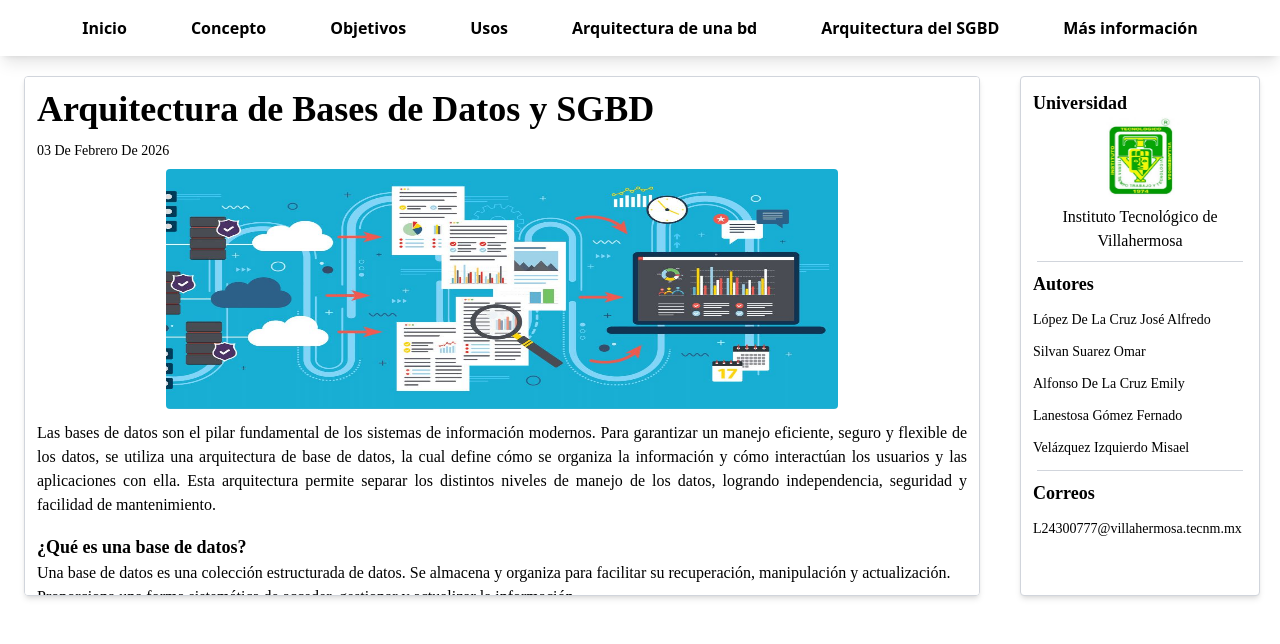
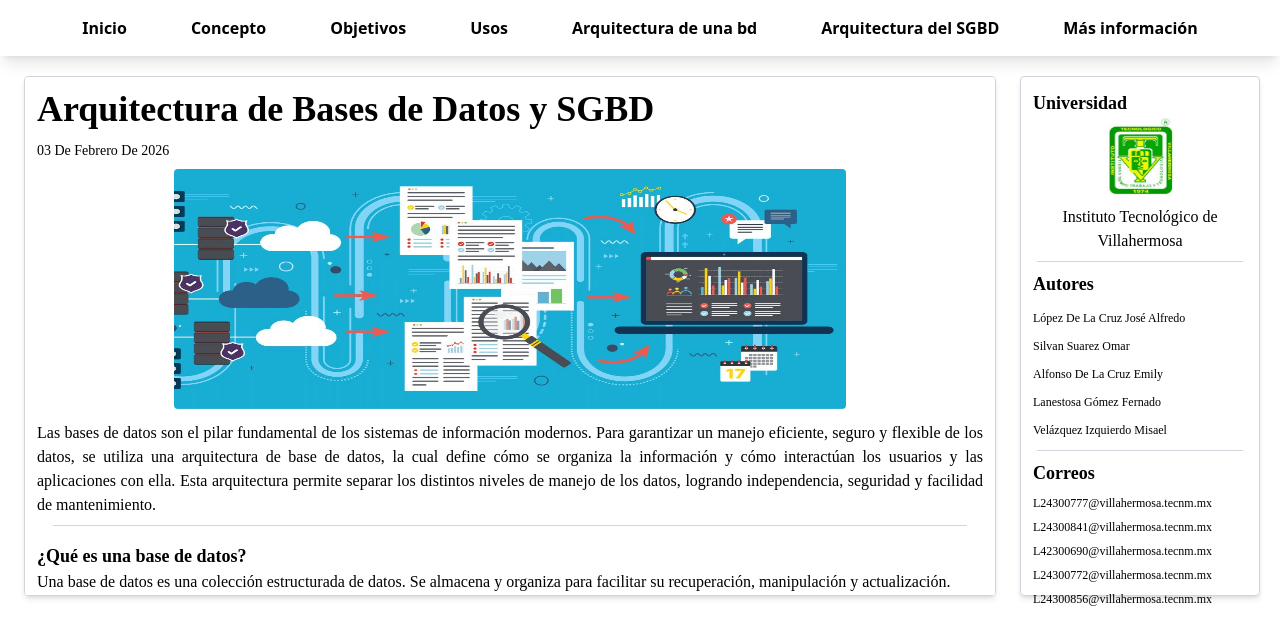
Before and after one commit to AlfreGood20/Articulo-blog, a SvelteKit app: page / in a window 1280 px wide. Shown: the top 644 px of the page. Built offline with nearby package versions, Linux system fonts and the light colour scheme.

Commit message:
ARTICULO TERMINADO

```diff
--- a/src/routes/+page.svelte
+++ b/src/routes/+page.svelte
@@ -2,7 +2,7 @@
     let abierto = false;
 </script>
 
-<nav class="w-full p-2 md:p-0 shadow-lg font-bold">
+<nav class="w-full md:p-0 shadow-lg font-bold">
 
     <button class="md:hidden p-2 cursor-pointer" on:click={() => (abierto = !abierto)} aria-label="Abrir menú">
 
@@ -38,13 +38,13 @@
         </li>
         <hr>
         <li>
-            <a href='#inicio' on:click={() => alert("PROXIMAMENTE MAS INFORMACIÓN")}  class=" p-2 hover:bg-gray-200 rounded">Más información</a>
+            <a href='#' on:click={() => alert("PROXIMAMENTE MAS INFORMACIÓN")}  class=" p-2 hover:bg-gray-200 rounded">Más información</a>
         </li>
     </ul>
 </nav>
 
 <!--NOTAS Y INFORMCION-->
-<div class="flex-1 md:flex gap-6 flex-row md:h-[530px]">
+<div class="flex-1 md:flex gap-2 flex-row md:h-[530px]">
 
     <section class="flex-1 md:h-130 bg-white shadow-md m-2 md:mt-5 md:ml-6 rounded border border-gray-300 font-['Times_New_Roman'] overflow-y-auto">
 
@@ -66,6 +66,8 @@
                     logrando independencia, seguridad y facilidad de mantenimiento.
                 </p>
 
+                <hr class="my-2 mx-4  border-gray-300">
+
                 <h3 id="concepto" class="font-bold text-lg mt-4">¿Qué es una base de datos?</h3>
                 <p>
                     Una base de datos es una colección estructurada de datos. Se almacena y
@@ -79,6 +81,8 @@
                     <li>El sistema de gestión de bases de datos (SGBD) que facilita el acceso y la manipulación de los datos</li>
                     <li>La aplicación de base de datos que sirve como interfaz entre los usuarios y la base de datos.</li>
                 </ol>
+
+                <hr class="my-2 mx-4  border-gray-300">
 
                 <h3 id="objetivos" class="font-bold text-lg mt-4">Objetivos</h3>
 
@@ -140,6 +144,8 @@
                     </li>
                 </ol>
 
+                <hr class="my-2 mx-4  border-gray-300">
+
                 <h3 id="artBD" class="font-bold mt-5 text-lg">Niveles de la arquitectura de una base de datos</h3>
                 <p>La arquitectura de bases de datos se organiza en tres niveles, conocidos como la arquitectura de tres esquemas (ANSI/SPARC):</p>
 
@@ -198,6 +204,8 @@
                 </ol>
 
                 <p class="text-center underline font-bold mt-2">La importancia de esta interdependencia de datos está en que permite que los sistemas sean más flexibles, escalables y fáciles de mantener.</p>
+
+                <hr class="my-2 mx-4  border-gray-300">
 
                 <h3 id="artSGBD" class="font-bold mt-5 text-lg">Arquitectura de un SGBD (Sistema Gestor de Bases de Datos)</h3>
                 <div class="flex justify-center mt-2">
@@ -275,6 +283,8 @@
                     </li>
                 </ol>
 
+                <hr class="my-2 mx-4  border-gray-300">
+
                 <h3 class="font-bold text-lg mt-8">Fuentes Bibliograficas</h3>
                 <ul class="list-disc ml-6 mt-2 text-sm">
                     <li>
@@ -321,46 +331,46 @@
         <h2 class="mt-3 ml-3 font-semibold text-lg">Universidad</h2>
         <div class="flex flex-col items-center justify-center">
             <img src="/imgs/ITVH.jpg" alt="Logo del instituto" class="w-20 h-20 rounded mb-2"/>
-            <a class="text-center" href="https://villahermosa.tecnm.mx/">Instituto Tecnológico de Villahermosa</a>
+            <a class="text-center hover:underline hover:text-blue-700" href="https://villahermosa.tecnm.mx/">Instituto Tecnológico de Villahermosa</a>
         </div>
         <hr class="my-2 mx-4 border-gray-300">
 
         <h2 class="mt-2 ml-3 font-semibold text-lg">Autores</h2>
-        <ul>
-            <li class="m-3 text-sm">
+        <ul class="md:text-xs text-md">
+            <li class="m-3">
                 <label for="lider">López De La Cruz José Alfredo</label>
             </li>
-            <li class="m-3 text-sm">
-                <label for="lider">Silvan Suarez Omar</label>
+            <li class="m-3">
+                <label for="compañero">Silvan Suarez Omar</label>
             </li>
-            <li class="m-3 text-sm">
-                <label for="lider">Alfonso De La Cruz Emily</label>
+            <li class="m-3">
+                <label for="compañero">Alfonso De La Cruz Emily</label>
             </li>
-            <li class="m-3 text-sm">
-                <label for="lider">Lanestosa Gómez Fernado</label>
+            <li class="m-3">
+                <label for="compañero">Lanestosa Gómez Fernado</label>
             </li>
-            <li class="m-3 text-sm">
-                <label for="lider">Velázquez Izquierdo Misael</label>
+            <li class="m-3">
+                <label for="compañero">Velázquez Izquierdo Misael</label>
             </li>
         </ul>
         <hr class="my-2 mx-4  border-gray-300">
 
         <h2 class="mt-2 ml-3 font-semibold text-lg">Correos</h2>
-        <ul>
-            <li class="m-3 text-sm">
+        <ul class="md:text-xs text-md">
+            <li class="mt-2 ml-3">
                 <p>L24300777@villahermosa.tecnm.mx</p>
             </li>
-            <li class="m-3 text-sm">
-                <p></p>
+            <li class="mt-2 ml-3">
+                <p>L24300841@villahermosa.tecnm.mx</p>
             </li>
-            <li class="m-3 text-sm">
-                <p></p>
+            <li class="mt-2 ml-3">
+                <p>L42300690@villahermosa.tecnm.mx</p>
             </li>
-            <li class="m-3 text-sm">
-                <p></p>
+            <li class="mt-2 ml-3">
+                <p>L24300772@villahermosa.tecnm.mx</p>
             </li>
-            <li class="m-3 text-sm">
-                <p></p>
+            <li class="mt-2 ml-3">
+                <p>L24300856@villahermosa.tecnm.mx</p>
             </li>
         </ul>
     </section>
```
